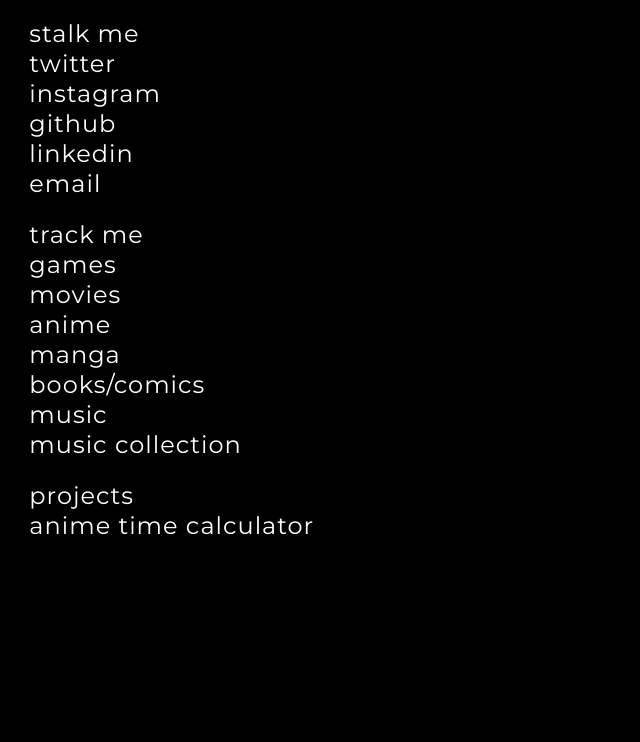
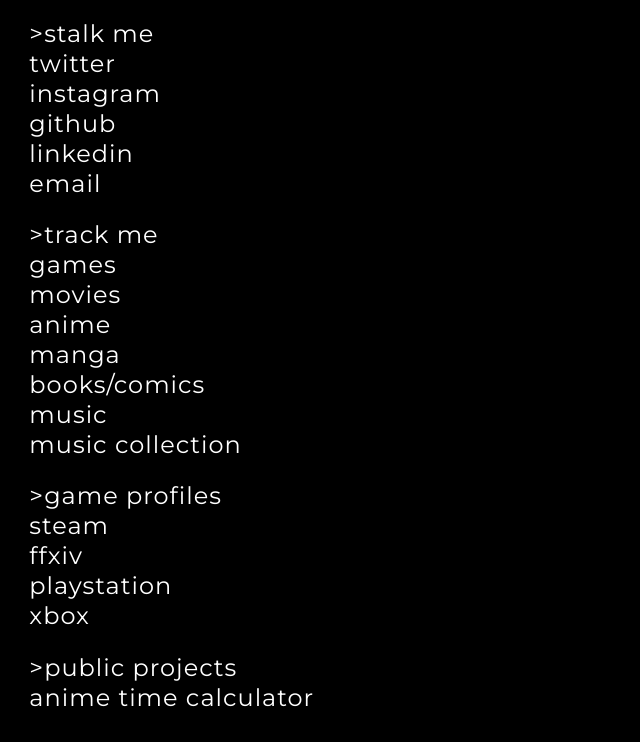
Before and after one commit to HumboShot/website, a plain HTML site: page index.html in a window 1280 px wide. Shown: the part 92-834 px from the top of the page, without its empty margins (0-640 px from the left). Before the commit the page ends 800 px from the top, so only its background shows below. Drawn offline with Linux system fonts and the light colour scheme.

Commit message:
Added new game profiles section, and reworded things

```diff
--- a/index.html
+++ b/index.html
@@ -14,7 +14,7 @@
         <p>but my friends call me Humbo</p>
     </header>
     <section id="social">
-        <p>stalk me</p>
+        <p>>stalk me</p>
         <a href="https://twitter.com/HumboShot" target="_blank">twitter</a>
         <br><a href="https://www.instagram.com/humboshot/" target="_blank">instagram</a>
         <br><a href="https://github.com/HumboShot" target="_blank">github</a>
@@ -22,7 +22,7 @@
         <br><a href="mailto:contact@humboshot.com" target="_blank">email</a>
     </section>
     <section>
-        <p>track me</p>
+        <p>>track me</p>
         <a href="https://www.backloggd.com/u/HumboShot/">games</a>
         <br><a href="https://letterboxd.com/HumboShot/">movies</a>
         <br><a href="https://myanimelist.net/animelist/HumboShot">anime</a>
@@ -31,8 +31,15 @@
         <br><a href="https://stats.fm/humboshot">music</a>
         <br><a href="https://www.discogs.com/user/humboshot/collection">music collection</a>
     </section>
+    <section>
+        <p>>game profiles</p>
+        <a href="https://steamcommunity.com/id/humbo/">steam</a>
+        <br><a href="https://eu.finalfantasyxiv.com/lodestone/character/38186991/">ffxiv</a>
+        <br><a href="https://psnprofiles.com/HumboShot">playstation</a>
+        <br><a href="https://account.xbox.com/da-dk/profile?gamertag=Humbo%20Shot">xbox</a>
+    </section>
     <section id="projects">
-        <p>projects</p>
+        <p>>public projects</p>
         <a href="animetimecalculator/index.html">anime time calculator</a>
     </section>
 </body>
```
